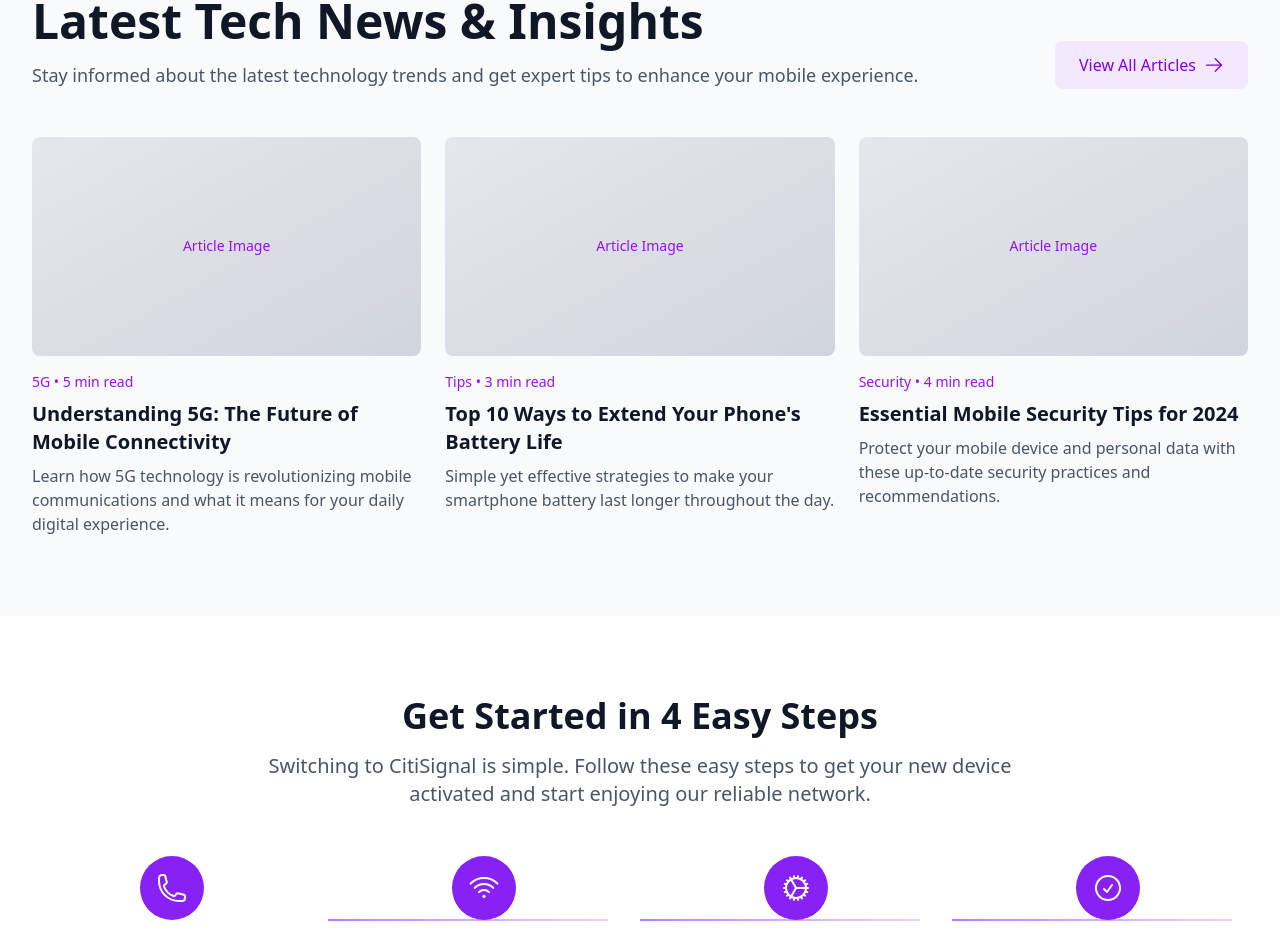
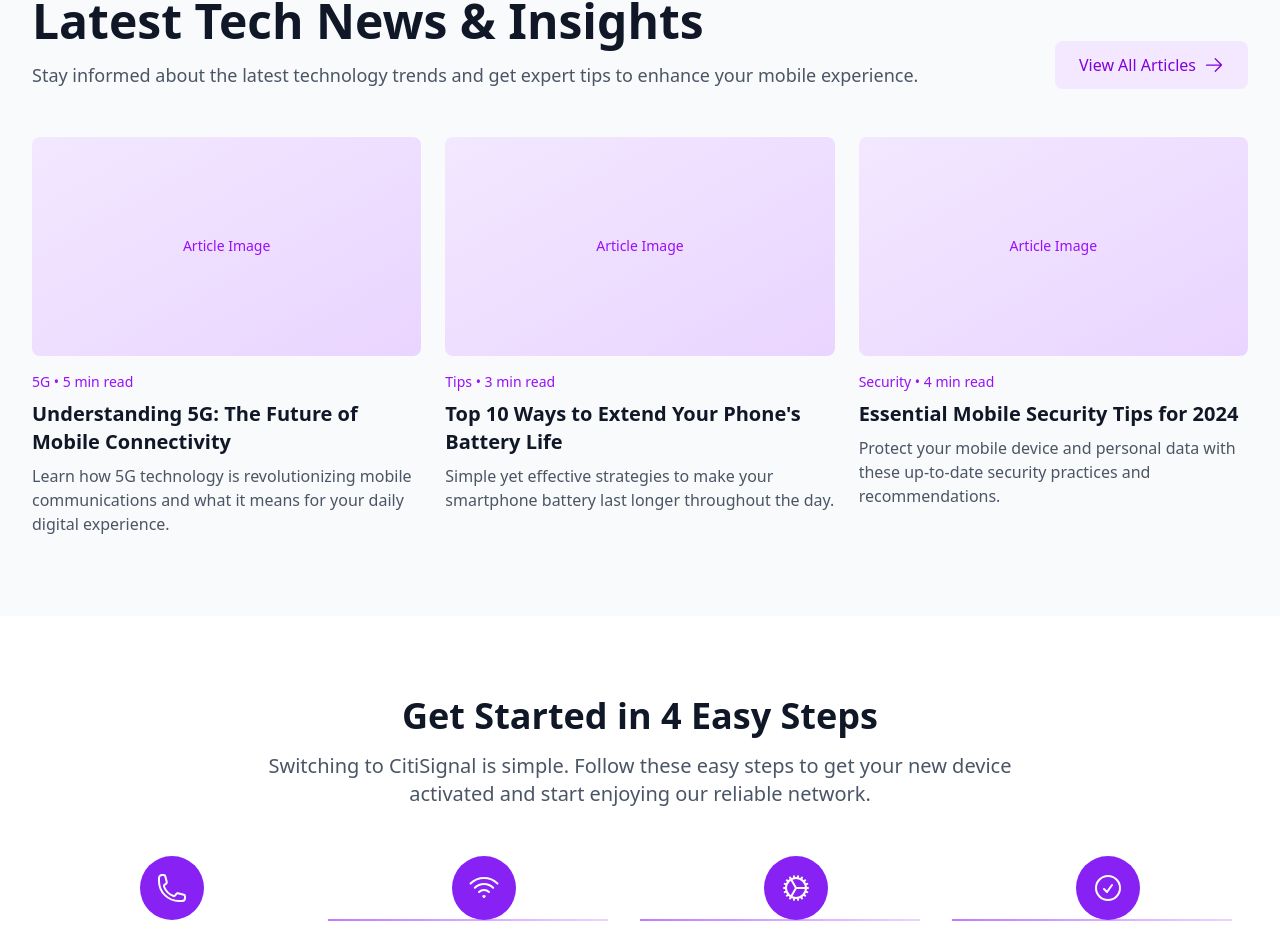
Before and after one commit to skukla/citisignal-nextjs, a Next.js app: page / in a window 1280 px wide. Shown: the part 4683-5617 px from the top of the page. Built offline with nearby package versions, Linux system fonts and the light colour scheme.

Commit message:
Updated grid structure and gradient

```diff
--- a/src/components/ui/ArticleCard.tsx
+++ b/src/components/ui/ArticleCard.tsx
@@ -34,8 +34,7 @@ export default function ArticleCard({
           image={image ? { url: image, label: title } : undefined}
           aspectRatio="video"
           placeholderText="Article Image"
-          gradientFrom="from-purple-100"
-          gradientTo="to-purple-50"
+          bgColor="bg-purple-100"
           textColor="text-purple-600"
           className="mb-4"
         />
--- a/src/components/ui/ImagePlaceholder.tsx
+++ b/src/components/ui/ImagePlaceholder.tsx
@@ -6,7 +6,7 @@ import type {
   ThemeGradient,
   ThemeGradientDirection,
   ThemeAspectRatio,
-  ThemeTextSize
+  ThemeTextSize,
 } from '@/types/theme';
 
 interface ImagePlaceholderProps {
@@ -28,7 +28,7 @@ export default function ImagePlaceholder({
   aspectRatio = 'square',
   placeholderText,
   textSize = 'sm',
-  gradient = 'from-gray-200 to-gray-300',
+  gradient = 'from-purple-100 to-purple-200',
   gradientDirection = 'to-br',
   textColor = 'text-gray-500',
   className
```
